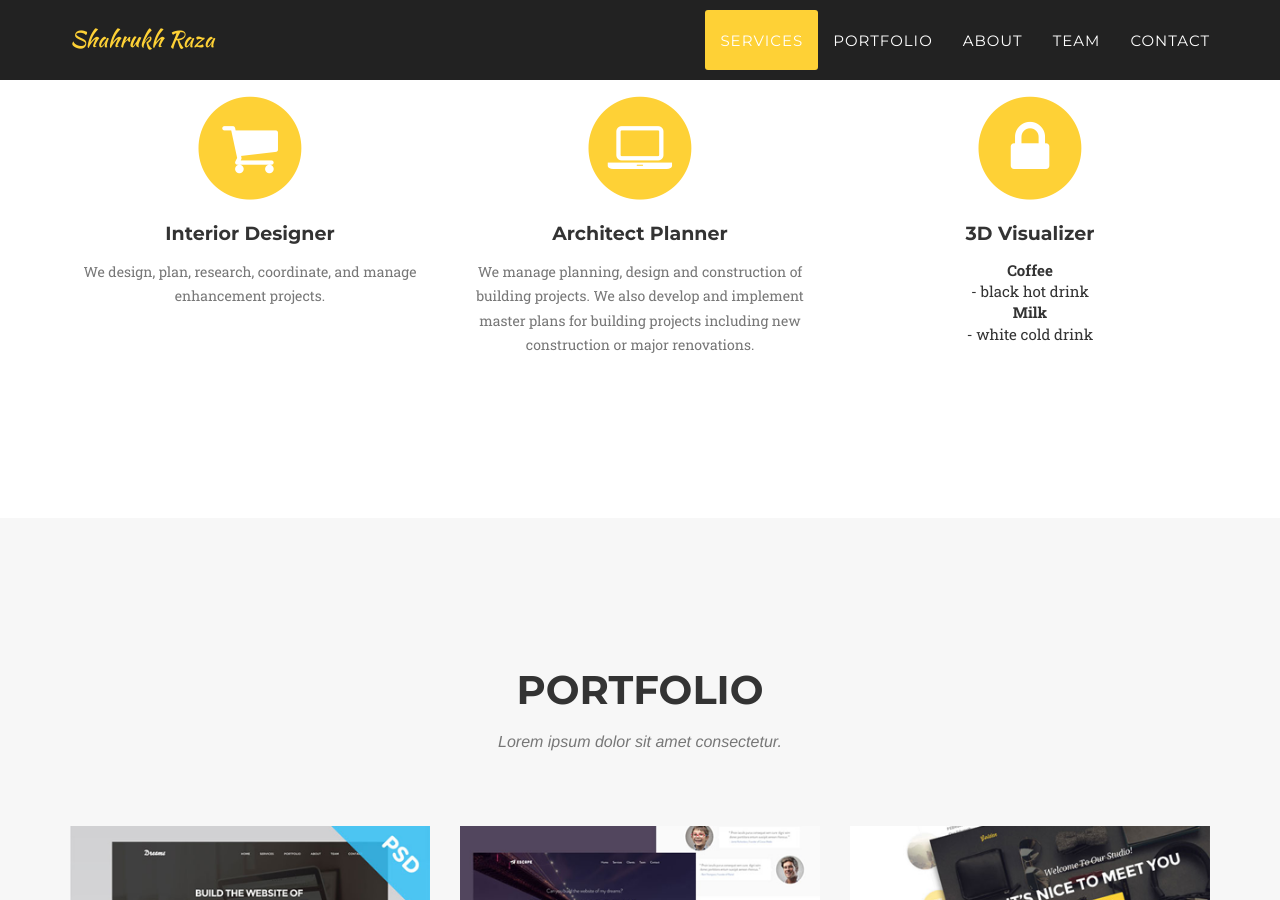
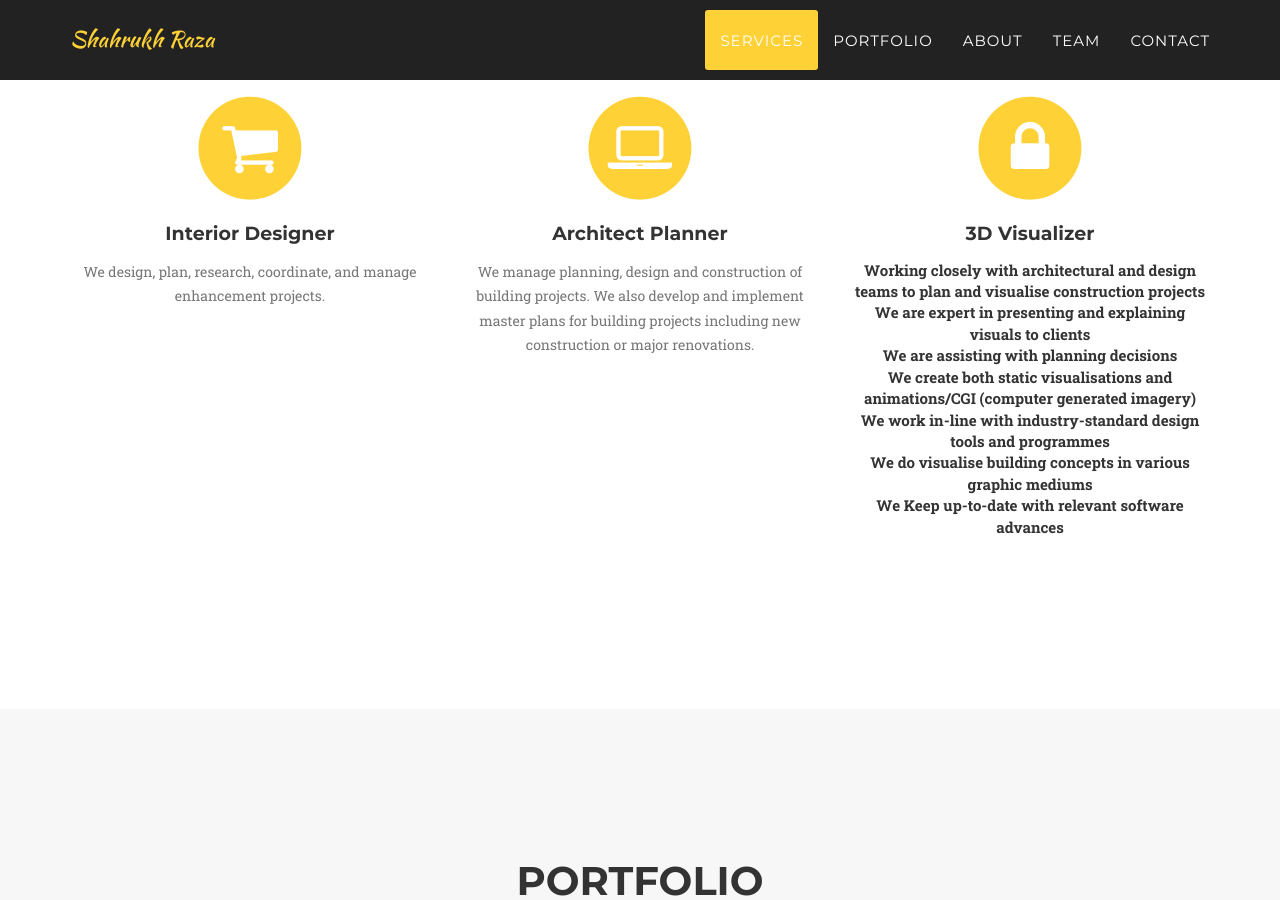
Before and after one commit to eyebuilder/eyebuilder, a Jekyll site: the page built from index.html, in a window 1280 px wide and 900 px high, scrolled down 878 px. Built offline with Jekyll 4.4.1, drawn with Linux system fonts in a browser that asks for light colours; some web fonts are replaced.

Commit message:
Update services.html

```diff
--- a/_includes/services.html
+++ b/_includes/services.html
@@ -31,10 +31,13 @@
                     </span>
                     <h4 class="service-heading">3D Visualizer</h4>
                  <dl>
-                     <dt>Coffee</dt>
-                        <dd>- black hot drink</dd>
-                      <dt>Milk</dt>
-                         <dd>- white cold drink</dd>
+                    <dt>Working closely with architectural and design teams to plan and visualise construction projects</dt>
+                    <dt>We are expert in presenting and explaining visuals to clients</dt>
+                    <dt>We are assisting with planning decisions</dt>
+                    <dt>We create both static visualisations and animations/CGI (computer generated imagery) </dt>
+                    <dt>We work in-line with industry-standard design tools and programmes</dt>
+                    <dt>We do visualise building concepts in various graphic mediums</dt>
+                    <dt>We Keep up-to-date with relevant software advances</dt>
                   </dl>
                     <!-- <p class="text-muted">Lorem ipsum dolor sit amet, consectetur adipisicing elit. Minima maxime quam architecto quo inventore harum ex magni, dicta impedit.</p> -->
                 </div>
```
